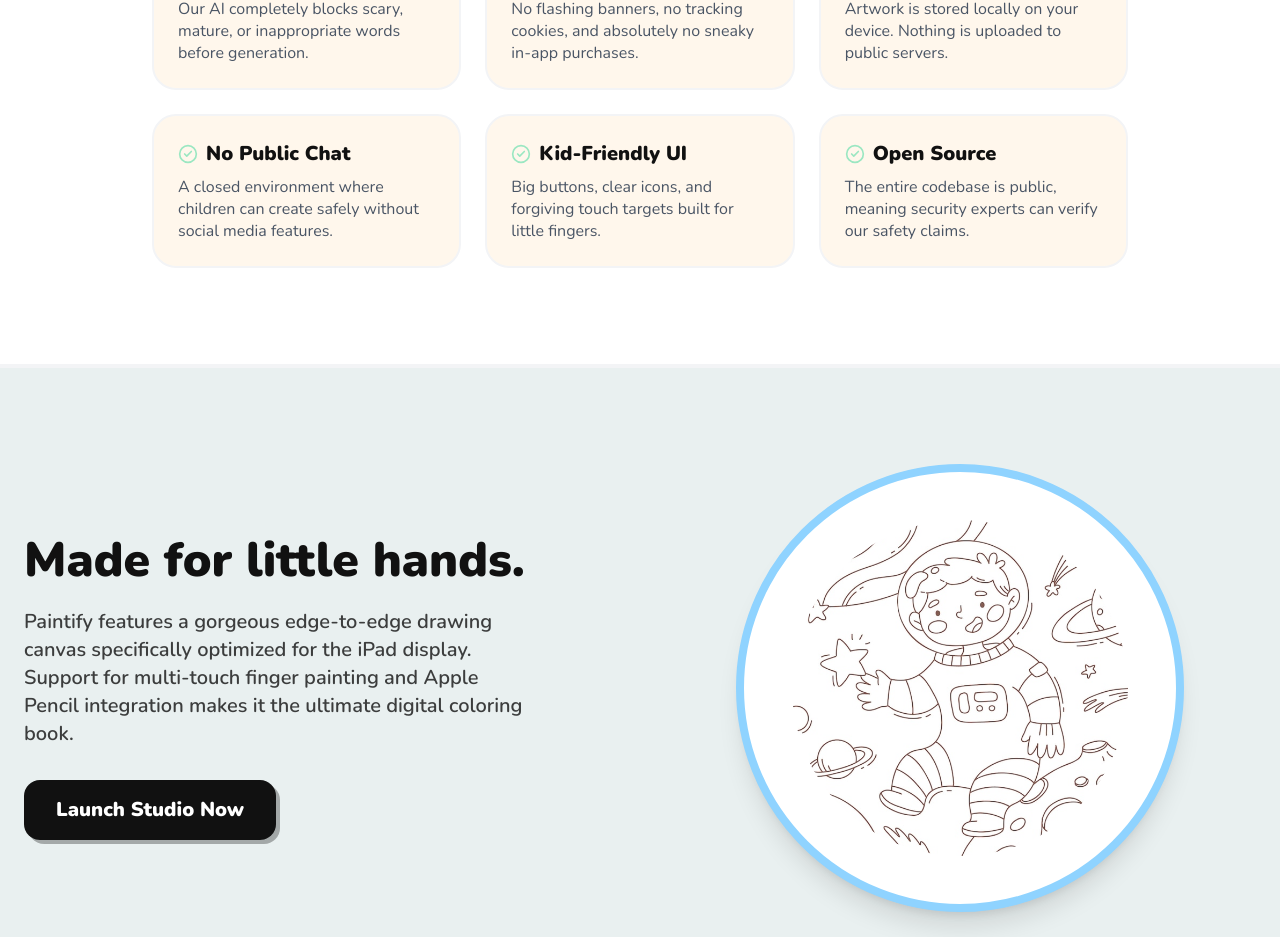
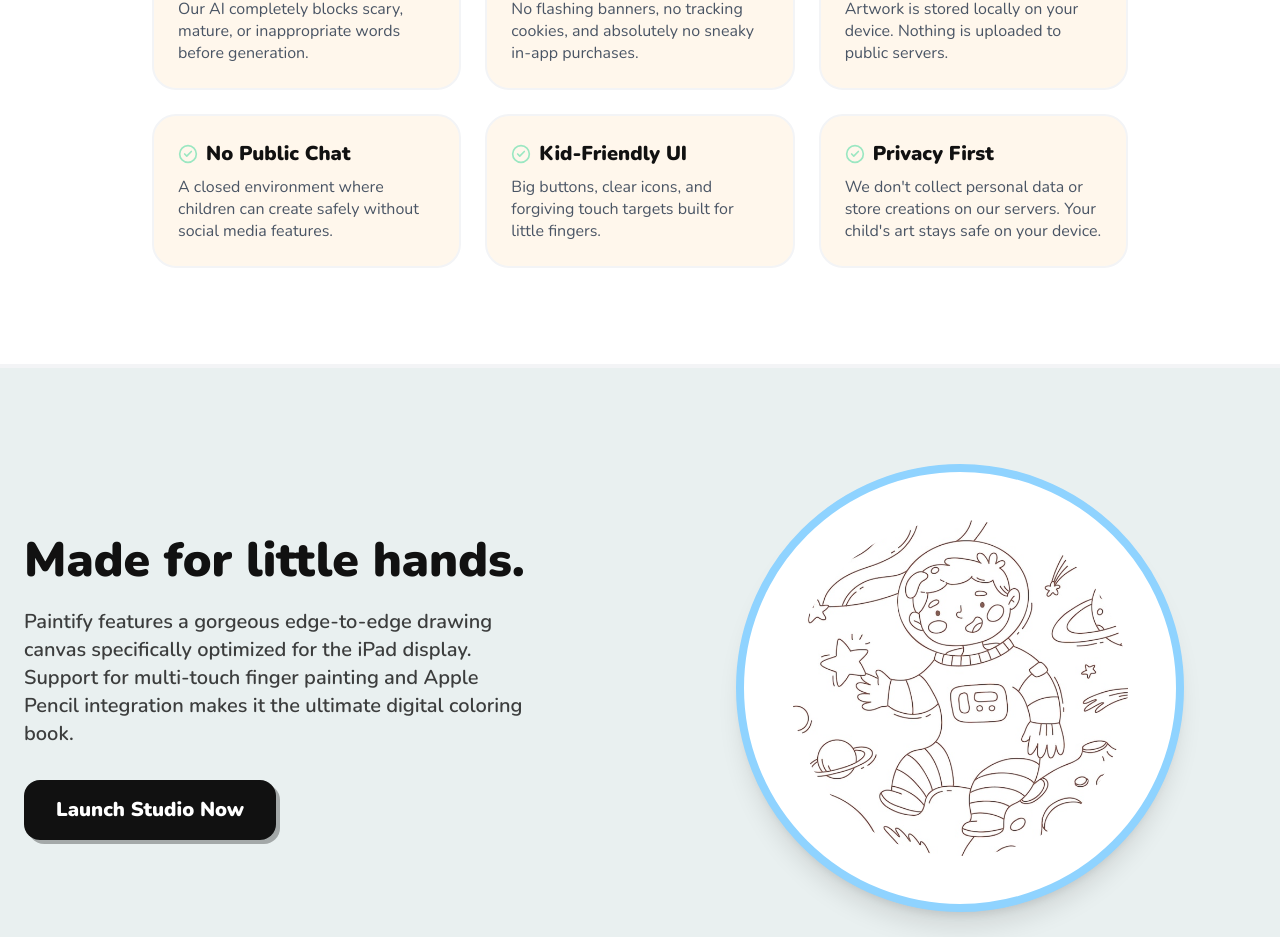
Before and after one commit to brucewyne0101225/paintify, a Next.js app: page / in a window 1280 px wide. Shown: the part 3734-4671 px from the top of the page. Built offline with nearby package versions, Linux system fonts and the light colour scheme.

Commit message:
Final Polish: Removed all technical jargon from Safety section

```diff
--- a/src/app/page.tsx
+++ b/src/app/page.tsx
@@ -229,7 +229,7 @@
                 { title: "Private Gallery", desc: "Artwork is stored locally on your device. Nothing is uploaded to public servers." },
                 { title: "No Public Chat", desc: "A closed environment where children can create safely without social media features." },
                 { title: "Kid-Friendly UI", desc: "Big buttons, clear icons, and forgiving touch targets built for little fingers." },
-                { title: "Open Source", desc: "The entire codebase is public, meaning security experts can verify our safety claims." }
+                { title: "Privacy First", desc: "We don't collect personal data or store creations on our servers. Your child's art stays safe on your device." }
               ].map((feature, i) => (
                 <div key={i} className="bg-[#FFF7EC] p-6 rounded-3xl border-2 border-gray-100">
                    <h4 className="font-black text-xl mb-2 flex items-center gap-2"><CheckCircle2 className="w-5 h-5 text-[#9BE7C2]"/> {feature.title}</h4>
```
